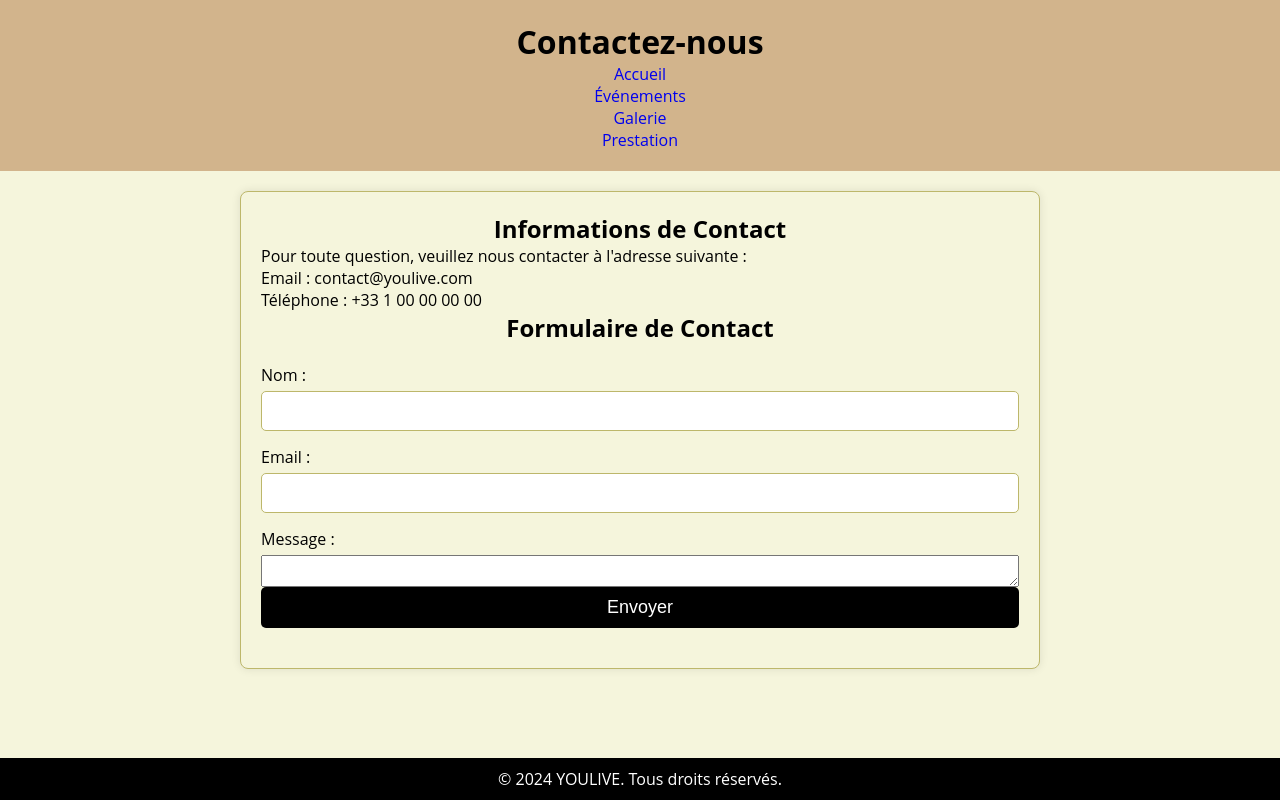
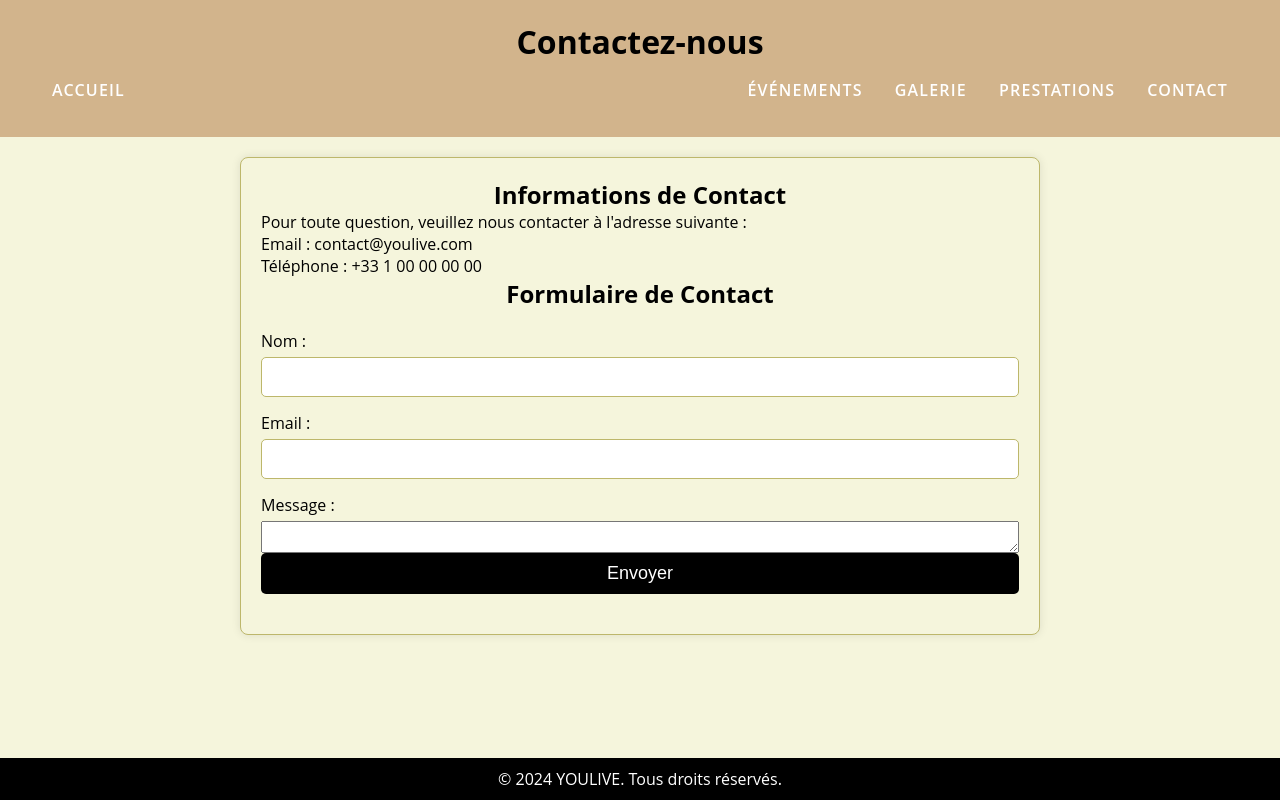
Before and after one commit to seliisyl/projet-portfolio, a website: page frontend/contact.html in a window 1280 px wide. Drawn offline with Linux system fonts and the light colour scheme.

Commit message:
Update navigation links in HTML files

```diff
--- a/frontend/contact.html
+++ b/frontend/contact.html
@@ -10,11 +10,12 @@
     <header>
         <h1>Contactez-nous</h1>
         <nav>
-            <ul>
-                <li><a href="index.html">Accueil</a></li>
-                <li><a href="evenements.html">Événements</a></li>
-                <li><a href="gallery.html">Galerie</a></li>
-                <li><a href="services.html">Prestation</a></li>
+            <ul class="nav-list">
+                <li class="nav-item"><a href="index.html">Accueil</a></li> <!-- Lien vers la page d'accueil -->
+                <li class="nav-item"><a href="events.html">Événements</a></li> <!-- Lien vers la page des événements -->
+                <li class="nav-item"><a href="gallery.html">Galerie</a></li> <!-- Lien vers la galerie -->
+                <li class="nav-item"><a href="services.html">Prestations</a></li> <!-- Lien vers les prestations -->
+                <li class="nav-item"><a href="contact.html">Contact</a></li> <!-- Lien vers les informations de contact -->
             </ul>
         </nav>
     </header>
```
Also changed, not shown: frontend/evenements.html (+12 -0 lines), frontend/gallery.html (+6 -5 lines), frontend/services.html (+6 -5 lines).
